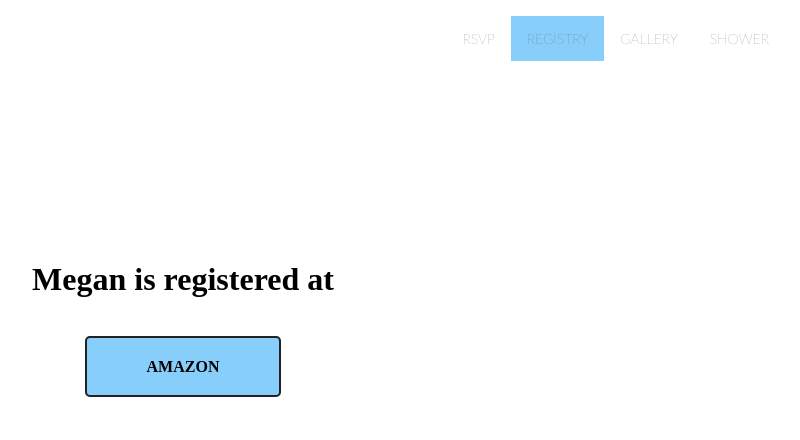
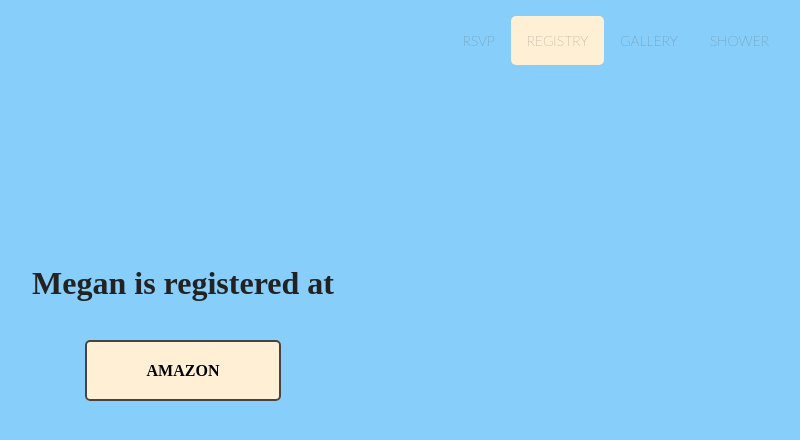
Before and after one commit to hshelbur/megs-babyshower, a React (Create React App) app: page /registry in a window 1280 px wide. Shown: the top 440 px of the page, without its empty margins (457-1257 px from the left). Built offline with nearby package versions, Linux system fonts and the light colour scheme.

Commit message:
removed background image

```diff
--- a/src/App.css
+++ b/src/App.css
@@ -1,3 +1,7 @@
+body {
+  background-color: lightskyblue;
+}
+
 /* ---------- NavBar Styling ---------- */
 
 .nav-bar ul {
@@ -12,15 +16,13 @@
 
 .nav-bar li a {
   display: inline-block;
-  padding: 14px 16px;
+  padding: 16px 16px;
   text-decoration: none;
   font-family: Lato, helvetica, sans-serif;
   font-weight: 100;
   color: #555;
   font-size: 14px;
-}
-
-.nav-bar li a.active {
+  border-radius: 5px;
   background-color: lightskyblue;
 }
 
@@ -29,8 +31,13 @@
 }
 
 .nav-bar li a:hover {
-  background-color: #ccc;
-  color: white;
+  filter: brightness(90%);
+  color: black;
+}
+
+.nav-bar li a.active {
+  background-color: papayawhip;
+  filter: brightness(100%);
 }
 
 /* ---------- Page Styling ---------- */
@@ -39,9 +46,9 @@
   text-transform: uppercase;
   text-decoration: none;
   padding: 20px 60px 20px 60px;
-  border: 2px solid #222;
+  border: 2px solid #444;
   border-radius: 5px;
-  background-color: lightskyblue;
+  background-color: papayawhip;
   transition: all .2s ease;
   font-weight: 800;
   color: black;
@@ -49,9 +56,14 @@
   cursor: pointer;
 }
 
+.button:hover {
+  filter: brightness(90%);
+}
+
 .vertical-align {
   text-align: center;
   margin-top: 200px;
+  color: #222;
 }
 
 .registry h1, .home h2 {
```
Also changed, not shown: 1 other file (tests, documents, lock files or other folders).
